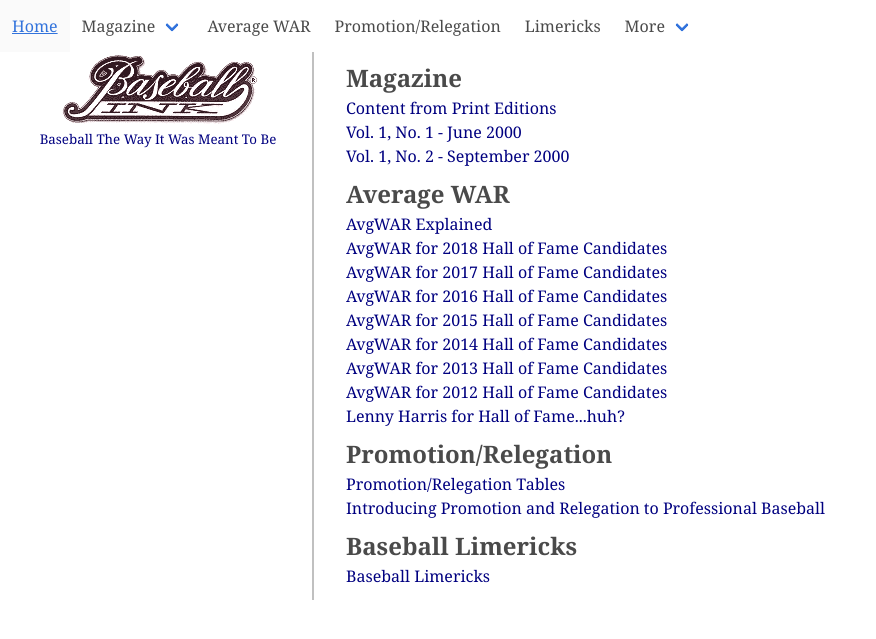
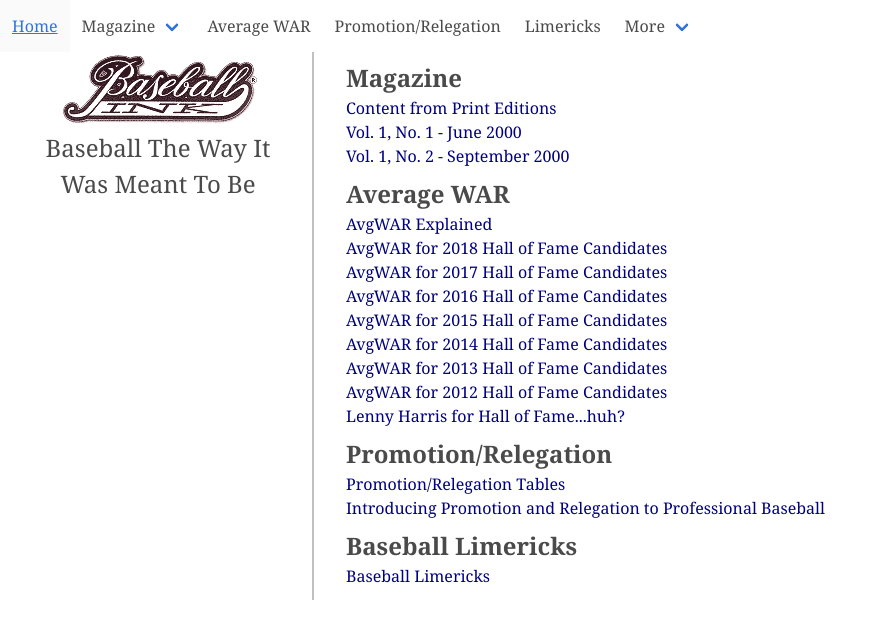
Before and after one commit to jaypalexa/baseballink, a Jekyll site: the page built from index.md, in a window 1280 px wide. Shown: the top 639 px of the page, without its empty margins (0-876 px from the left). Built offline with Jekyll 4.4.1, drawn with Linux system fonts in a browser that asks for light colours.

Commit message:
Removed experimental toggle onClick function

```diff
--- a/_layouts/default.html
+++ b/_layouts/default.html
@@ -16,7 +16,7 @@
           <span>Baseball The Way It Was Meant To Be</span>
         </a> -->
 
-        <a role="button" class="navbar-burger burger" aria-label="menu" aria-expanded="false" data-target="navMenu" onclick="toggleBurger()">
+        <a role="button" class="navbar-burger burger" aria-label="menu" aria-expanded="false" data-target="navMenu">
           <span aria-hidden="true"></span>
           <span aria-hidden="true"></span>
           <span aria-hidden="true"></span>
@@ -84,10 +84,10 @@
     </nav>
     <section>
       <div class="columns index-main">
-        <div class="column is-one-quarter index-menu is-hidden-mobile">
+        <div class="column is-one-quarter index-menu">
           <div class="index-masthead">
             <a href="{{ site.url }}{{ site.baseurl }}" title="Baseball Ink"><img src="{{ site.url }}{{ site.baseurl }}/assets/images/bi_logo_xsm.gif" width="200" height="71" alt="Baseball Ink" /></a>
-            <a href="{{ site.url }}{{ site.baseurl }}" title="Baseball Ink" class="tagline">Baseball The Way It Was Meant To Be</a>
+            <p class="is-size-4">Baseball The Way It Was Meant To Be</p>
           </div>
         </div>
         <div class="column is-three-quarters container" id="content" >
```
